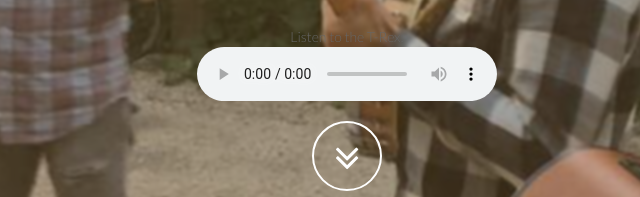
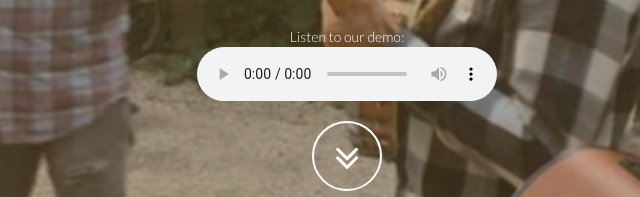
Before and after one commit to cbrenberg/uncle-muskrat-web, a plain HTML site: page index.html in a window 1280 px wide. Shown: the part 361-558 px from the top of the page, 293-933 px from the left. Drawn offline with Linux system fonts and the light colour scheme; a script that the page names is missing.

Commit message:
change and format audio description text

```diff
--- a/css/style.css
+++ b/css/style.css
@@ -870,3 +870,7 @@ Parallax
 	}
 
 }
+
+figcaption {
+    color: #FFFFFF;
+}
--- a/index.html
+++ b/index.html
@@ -83,7 +83,7 @@
       </div>
       <div>
         <figure>
-          <figcaption>Listen to the T-Rex:</figcaption>
+          <figcaption>Listen to our demo:</figcaption>
           <audio
               controls
               src="/audio/firstDemo.m4a">
```
